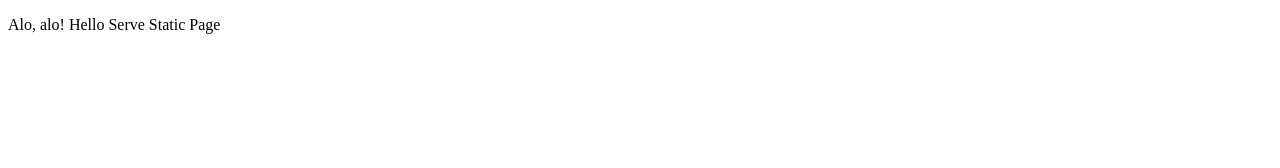
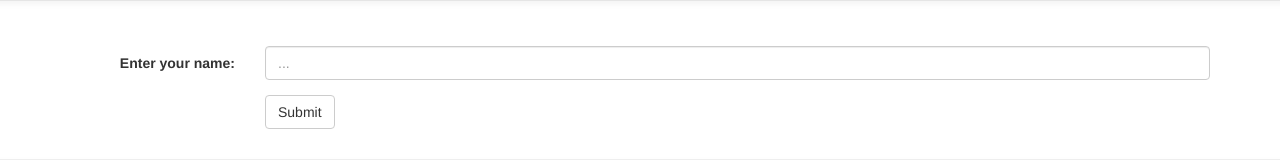
Before and after one commit to truocpham-agilityio/nodejs-training, a website: page beginning_nodejs/static/public/index.html in a window 1280 px wide. Drawn offline with nearby package versions, Linux system fonts and the light colour scheme.

Commit message:
Create simple static page using body parsing midleware

```diff
--- a/beginning_nodejs/static/package.json
+++ b/beginning_nodejs/static/package.json
@@ -8,8 +8,10 @@
   "author": "Truoc Pham",
   "license": "ISC",
   "dependencies": {
+    "body-parser": "^1.13.3",
     "express": "^4.13.3",
     "ms": "^0.6.2",
+    "serve-index": "^1.7.2",
     "serve-static": "^1.10.0"
   }
 }
--- a/beginning_nodejs/static/public/index.html
+++ b/beginning_nodejs/static/public/index.html
@@ -3,8 +3,26 @@
 <head>
   <meta charset="UTF-8">
   <title>Serve Static Page</title>
+  <link rel="stylesheet" href="https://maxcdn.bootstrapcdn.com/bootstrap/3.3.5/css/bootstrap.min.css">
+  <link rel="stylesheet" type="text/css" href="./stylesheets/main.css">
 </head>
 <body>
-  <p>Alo, alo! Hello Serve Static Page</p>
+  <div class="bs-example">
+    <div class="container">
+      <form class="form-horizontal" action="/" method="post">
+        <div class="form-group">
+          <label for="userName" class="col-sm-2 control-label">Enter your name:</label>
+          <div class="col-sm-10">
+            <input type="text" class="form-control" name="userName" placeholder="...">
+          </div>
+        </div>
+        <div class="form-group">
+          <div class="col-sm-offset-2 col-sm-10">
+            <button type="submit" class="btn btn-default">Submit</button>
+          </div>
+        </div>
+      </form>
+    </div>
+  </div>
 </body>
 </html>
--- /dev/null
+++ b/beginning_nodejs/static/public/stylesheets/main.css
@@ -0,0 +1,10 @@
+.bs-example {
+    position: relative;
+    padding: 45px 15px 15px;
+    margin: 0 -15px 15px;
+    border-color: #e5e5e5 #eee #eee;
+    border-style: solid;
+    border-width: 1px 0;
+    -webkit-box-shadow: inset 0 3px 6px rgba(0,0,0,.05);
+    box-shadow: inset 0 3px 6px rgba(0,0,0,.05);
+}
```
Also changed, not shown: beginning_nodejs/static/basic.js (deleted, +0 -14 lines), beginning_nodejs/static/server.js (added, +44 -0 lines).
